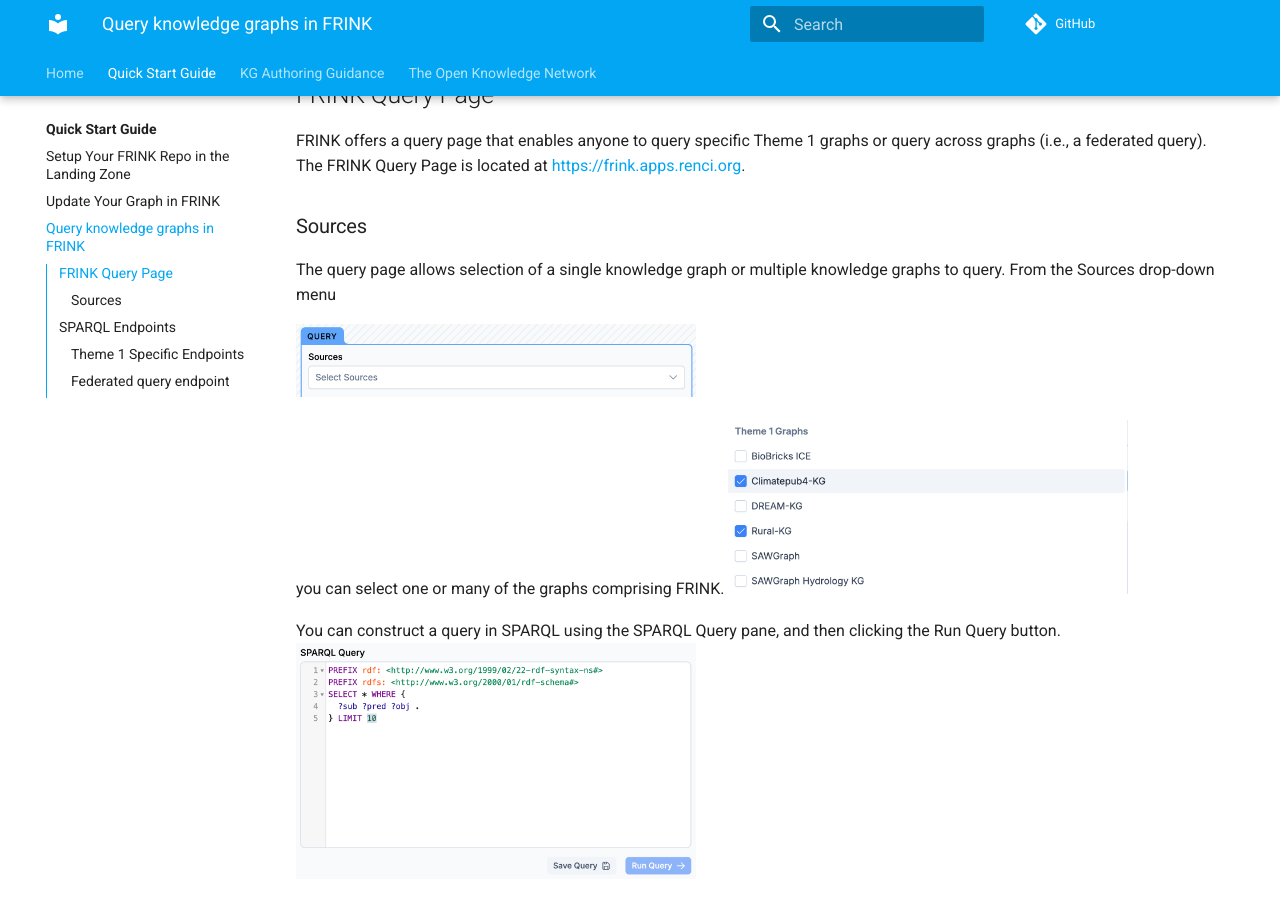
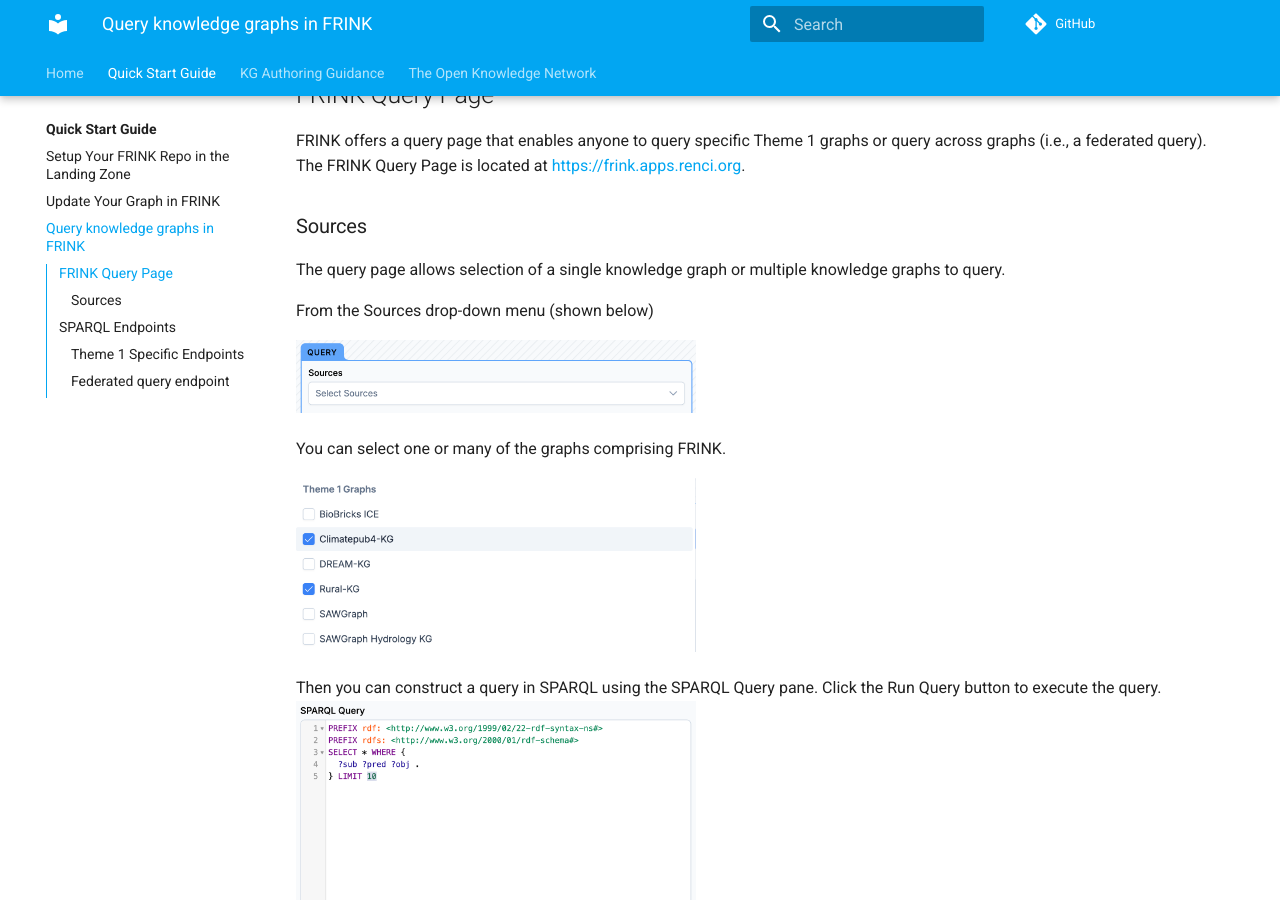
Before and after one commit to frink-okn/frink-landing-zone, an MkDocs documentation site: the page built from docs/help/query-page.md, in a window 1280 px wide and 900 px high, scrolled down 191 px. Built offline with MkDocs 1.6.1 and Material for MkDocs 9.7.7, drawn with Linux system fonts in a browser that asks for light colours; comment, search, counter and statistics services are not loaded.

Commit message:
asdfasdf

```diff
--- a/docs/help/query-page.md
+++ b/docs/help/query-page.md
@@ -5,14 +5,17 @@
 FRINK offers a query page that enables anyone to query specific Theme 1 graphs or query across graphs (i.e., a federated query). The FRINK Query Page is located at [https://frink.apps.renci.org](https://frink.apps.renci.org).
 
 ### Sources
-The query page allows selection of a single knowledge graph or multiple knowledge graphs to query. From the Sources drop-down menu
+The query page allows selection of a single knowledge graph or multiple knowledge graphs to query.
+
+From the Sources drop-down menu (shown below)
 
 <img src="../../assets/images/Sources-DropDown-Empty.png" width="400">
 
-you can select one or many of the graphs comprising FRINK.
+You can select one or many of the graphs comprising FRINK.
+
 <img src="../../assets/images/SourcesDropDown2.png" width="400">
 
-You can construct a query in SPARQL using the SPARQL Query pane, and then clicking the Run Query button.
+Then you can construct a query in SPARQL using the SPARQL Query pane. Click the Run Query button to execute the query.
 <img src="../../assets/images/SPARQLQueryPane.png" width="400">
 
 
```
